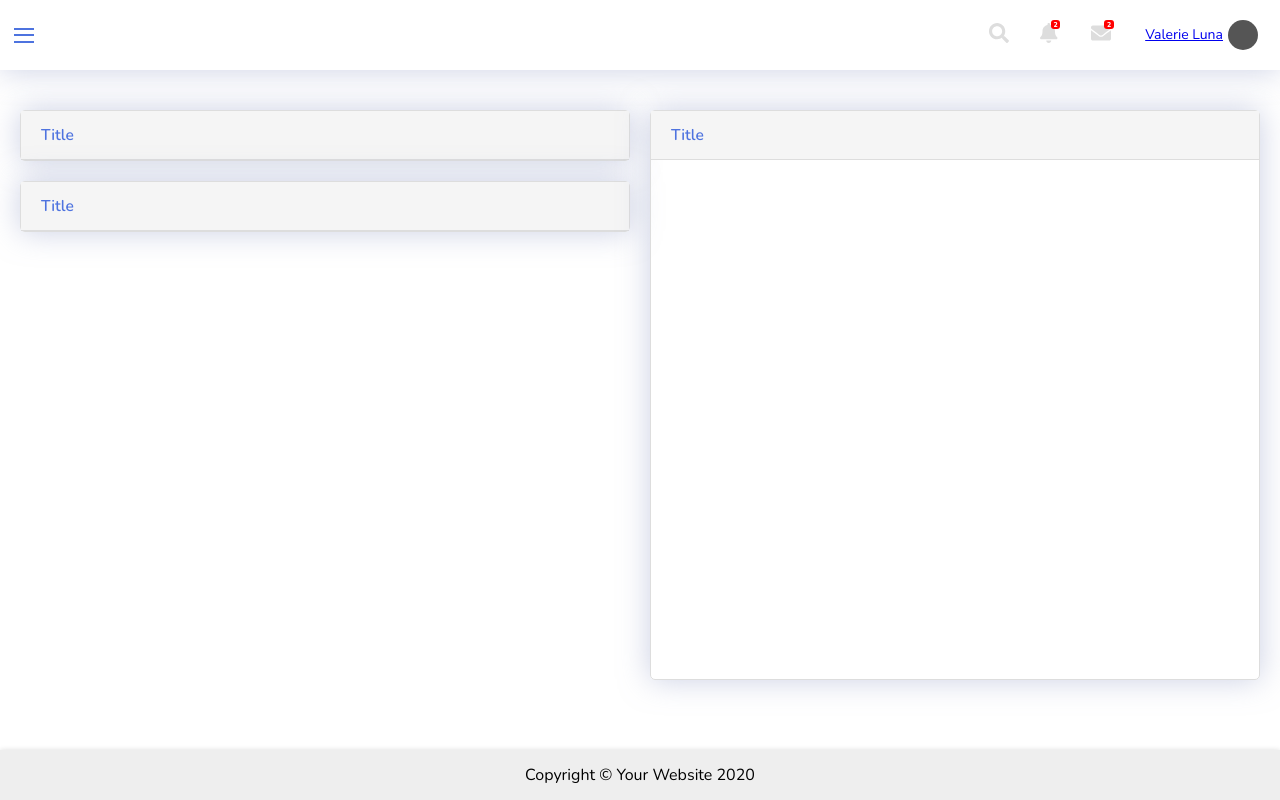
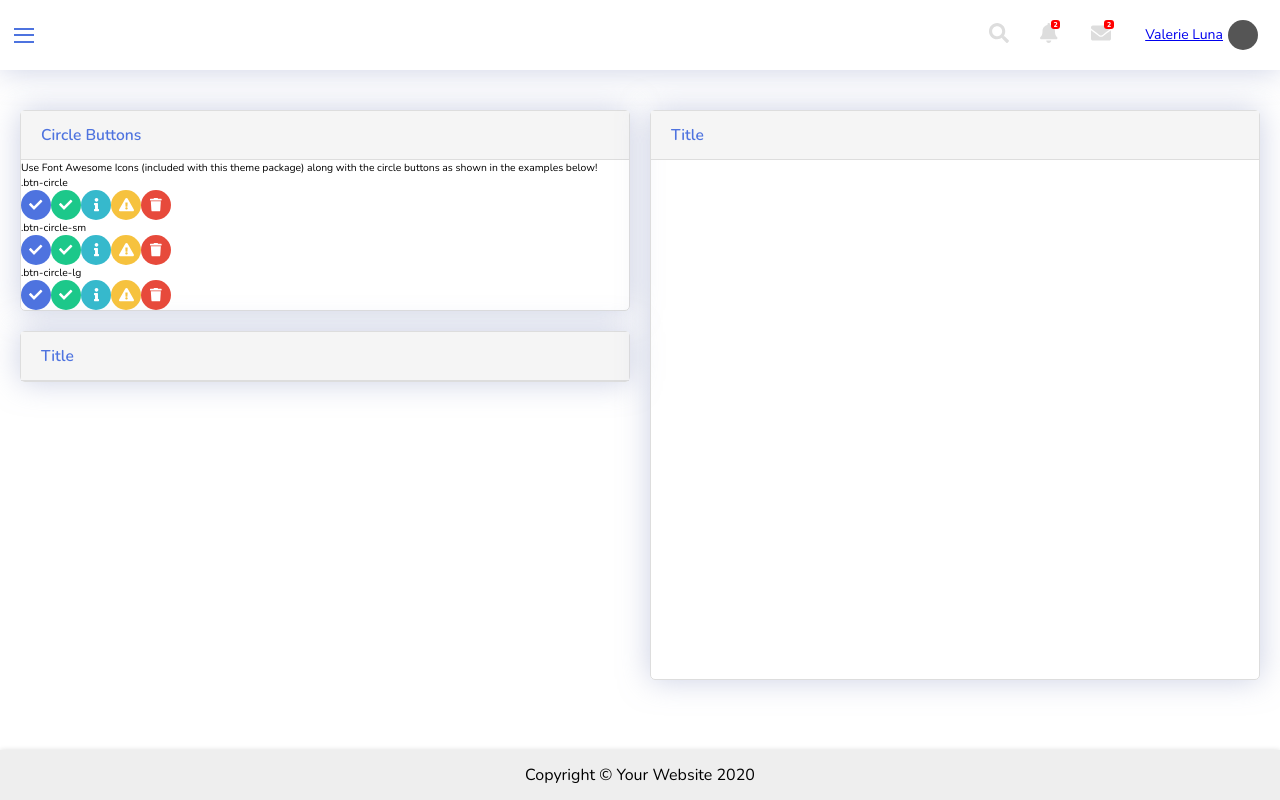
Before and after one commit to RobertLigman/sb-admin-2-clone, a React (Create React App) app: page /buttons in a window 1280 px wide. Built offline with nearby package versions, Linux system fonts and the light colour scheme.

Commit message:
add buttons in route /buttons

```diff
--- /dev/null
+++ b/src/components/Buttons/Button/Button.css
@@ -0,0 +1,28 @@
+.btn-circle {
+    color: white;
+    border: none;
+    border-radius: 50%;
+    padding: 5px;
+    width: 30px;
+    height: 30px;
+}
+
+.btn-primary {
+    background-color: #4e73df;
+}
+
+.btn-success {
+    background-color: #1cc88a;
+}
+
+.btn-info {
+    background-color: #36b9cc;
+}
+
+.btn-warning {
+    background-color: #f6c23e;
+}
+
+.btn-danger {
+    background-color: #e74a3b;
+}
--- /dev/null
+++ b/src/components/Buttons/Button/Button.js
@@ -0,0 +1,18 @@
+import React from "react";
+import "./Button.css";
+import {
+  fabFacebookF,
+  faCheck,
+  faInfo,
+  faExclamationTriangle,
+  faTrash,
+} from "@fortawesome/free-solid-svg-icons";
+import { FontAwesomeIcon } from "@fortawesome/react-fontawesome";
+const Buttons = (props) => {
+  return (
+    <button className={`btn btn-circle btn-${props.color}`}>
+      <FontAwesomeIcon icon={props.icon} className="btn__icon" />
+    </button>
+  );
+};
+export default Buttons;
--- a/src/components/Buttons/Buttons.js
+++ b/src/components/Buttons/Buttons.js
@@ -2,11 +2,51 @@ import React from "react";
 import "./Buttons.css";
 import ColorTile from "../ColorTile";
 import Card from "../Card";
+import {
+  fabFacebookF,
+  faCheck,
+  faInfo,
+  faExclamationTriangle,
+  faTrash,
+} from "@fortawesome/free-solid-svg-icons";
+import { FontAwesomeIcon } from "@fortawesome/react-fontawesome";
+import Button from "./Button/Button";
 const Buttons = () => {
+  const icons = [
+    { name: faCheck, color: "primary" },
+    { name: faCheck, color: "success" },
+    { name: faInfo, color: "info" },
+    { name: faExclamationTriangle, color: "warning" },
+    { name: faTrash, color: "danger" },
+  ];
   return (
     <div className="Buttons hero">
       <div className="Card-container">
-        <Card />
+        <Card title="Circle Buttons">
+          <p>
+            {" "}
+            Use Font Awesome Icons (included with this theme package) along with
+            the circle buttons as shown in the examples below!
+          </p>
+          <p className="danger">.btn-circle</p>
+          <div>
+            {icons.map((item) => (
+              <Button icon={item.name} color={item.color} />
+            ))}
+          </div>
+          <p className="danger">.btn-circle-sm</p>
+          <div>
+            {icons.map((item) => (
+              <Button icon={item.name} color={item.color} />
+            ))}
+          </div>
+          <p className="danger">.btn-circle-lg</p>
+          <div>
+            {icons.map((item) => (
+              <Button icon={item.name} color={item.color} />
+            ))}
+          </div>
+        </Card>
         <Card />
       </div>
       <Card />
```
